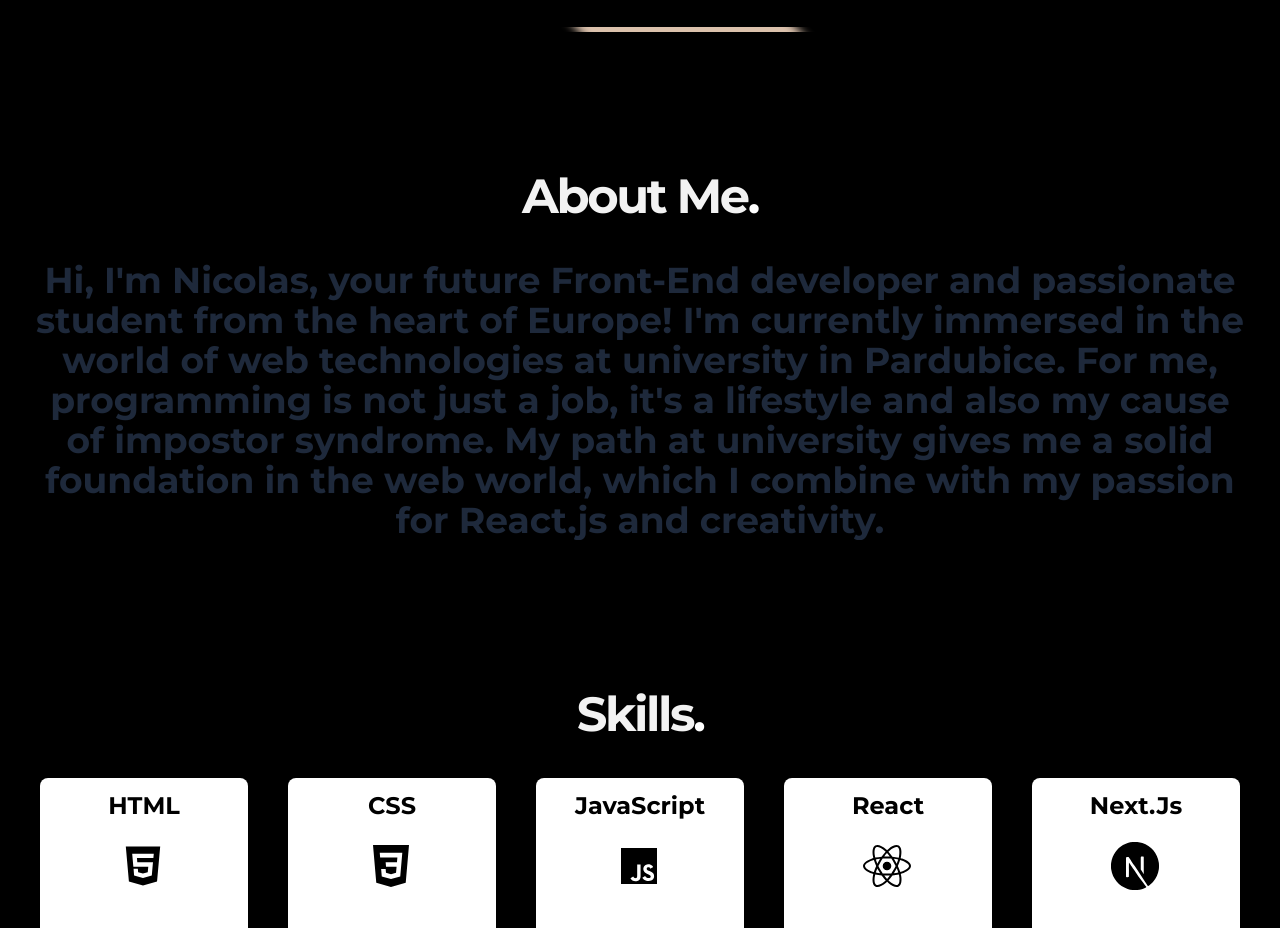
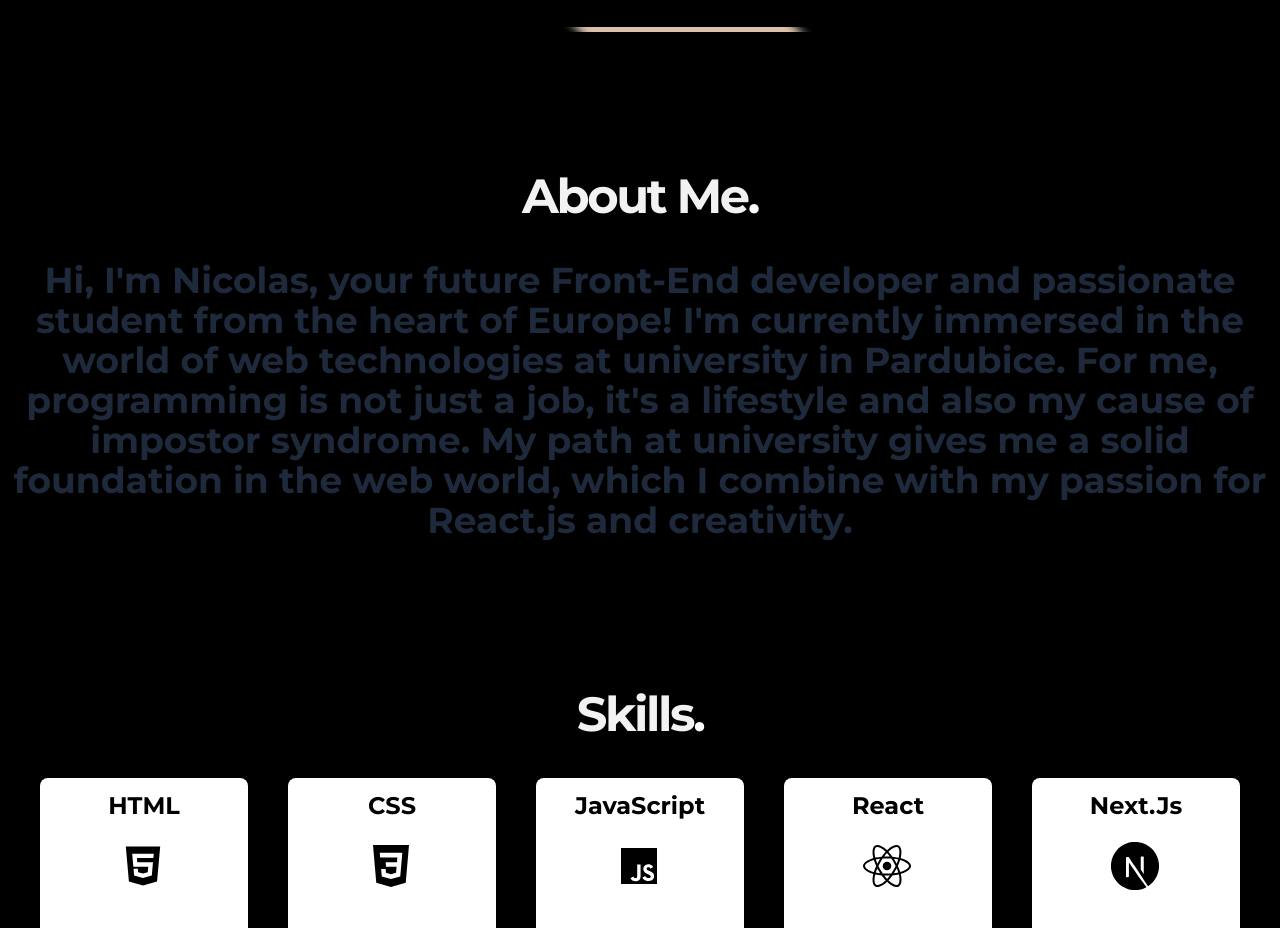
Before and after one commit to Nixk25/portfolio-project, a Next.js app: page / in a window 1280 px wide. Shown: the part 1020-1948 px from the top of the page. Built offline with nearby package versions, Linux system fonts and the light colour scheme.

Commit message:
uprava svg

```diff
--- a/components/About.jsx
+++ b/components/About.jsx
@@ -4,13 +4,14 @@ import { MaskContainer } from "./ui/svg-mask-effect";
 
 const About = () => {
   return (
-    <section className="h-max w-full flex items-center justify-center  overflow-hidden flex-col container">
+    <section className="h-max w-full flex items-center justify-center  overflow-hidden flex-col  ">
       <h1 className="text-5xl font-bold leading-tighter tracking-tighter text-center my-10 w-full">
         About Me<span className="text-white">.</span>
       </h1>
       <MaskContainer
+        revealSize={300}
         revealText={
-          <p className=" text-center mx-auto md:text-slate-800 text-white   text-4xl font-bold">
+          <p className=" text-center  md:text-slate-800 text-white   text-4xl font-bold">
             Hi, I'm Nicolas, your future Front-End developer and passionate
             student from the heart of Europe! I'm currently immersed in the
             world of web technologies at university in Pardubice. For me,
@@ -20,16 +21,16 @@ const About = () => {
             creativity.
           </p>
         }
-        className="h-max  rounded-md"
+        className="h-max rounded-md text-center"
       >
-        Hi, I'm Nicolas, your <span className="text-primary">hopefully</span>{" "}
-        Front-End developer and <span className="text-primary">haha no</span>{" "}
-        student from the heart of Europe! I'm currently in the world of web
-        technologies at university in Pardubice. For me, programming is not
-        justa job, it's a lifestyle and also my cause of{" "}
-        <span className="text-primary">hate it</span>. My path at university
-        gives me a solid foundation in the web world, which I combine with my
-        passion for React.js and creativity.
+        Hi, I'm Nicolas, your{" "}
+        <span className="text-primary">hopefully new</span> Front-End developer
+        and <span className="text-primary">haha no</span> student from the heart
+        of Europe! I'm currently in the world of web technologies at university
+        in Pardubice. For me, programming is not just a job, it's a lifestyle
+        and also my cause of <span className="text-primary">i love it</span>. My
+        path at university gives me a solid foundation in the web world, which I
+        combine with my passion for React.js and creativity.
       </MaskContainer>
     </section>
   );
--- a/components/ui/svg-mask-effect.jsx
+++ b/components/ui/svg-mask-effect.jsx
@@ -6,8 +6,8 @@ import { cn } from "@/lib/utils";
 export const MaskContainer = ({
   children,
   revealText,
-  size = 20,
-  revealSize = 150,
+  size = 10,
+  revealSize = 600,
   className,
 }) => {
   const [isHovered, setIsHovered] = useState(false);
```
